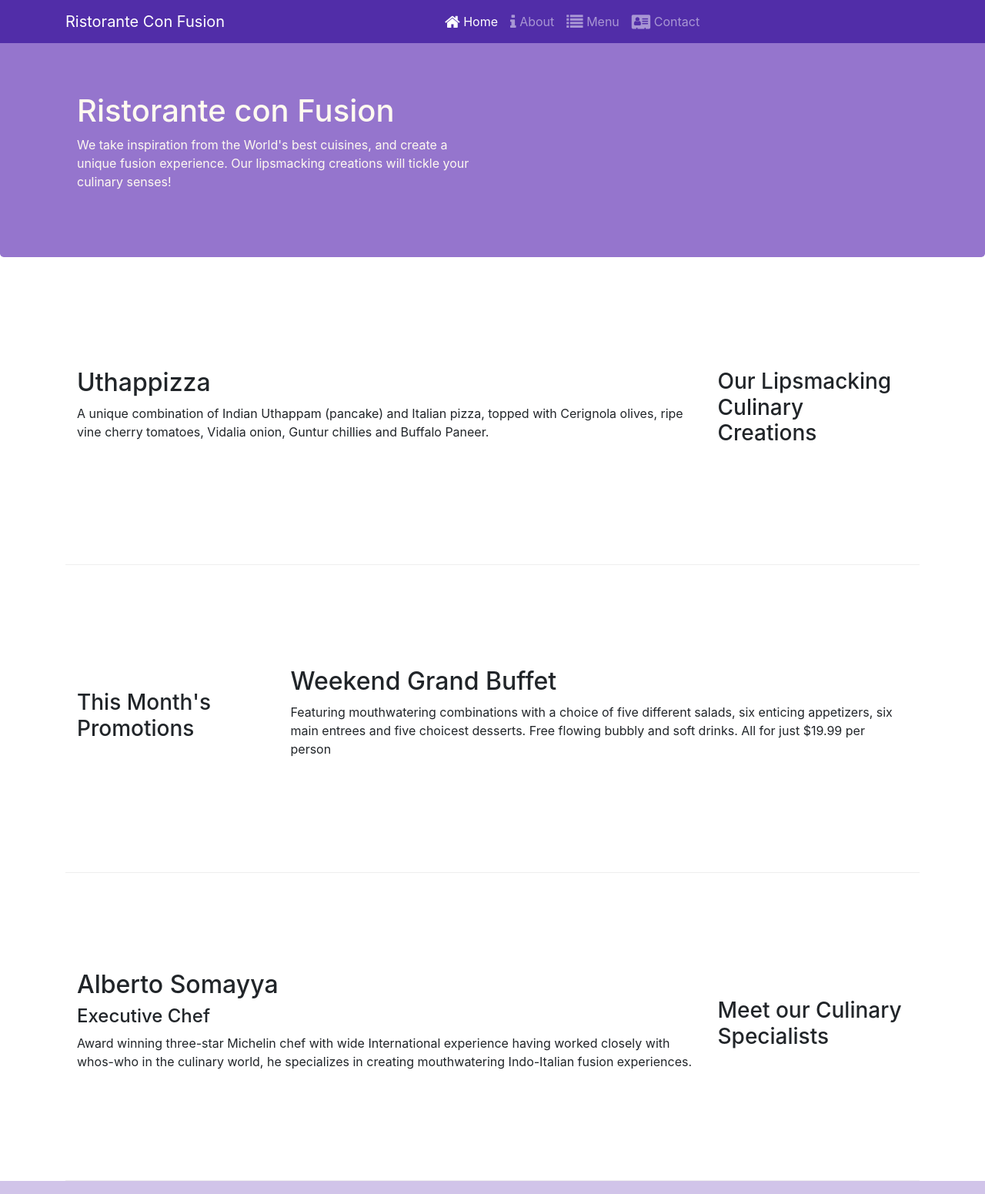
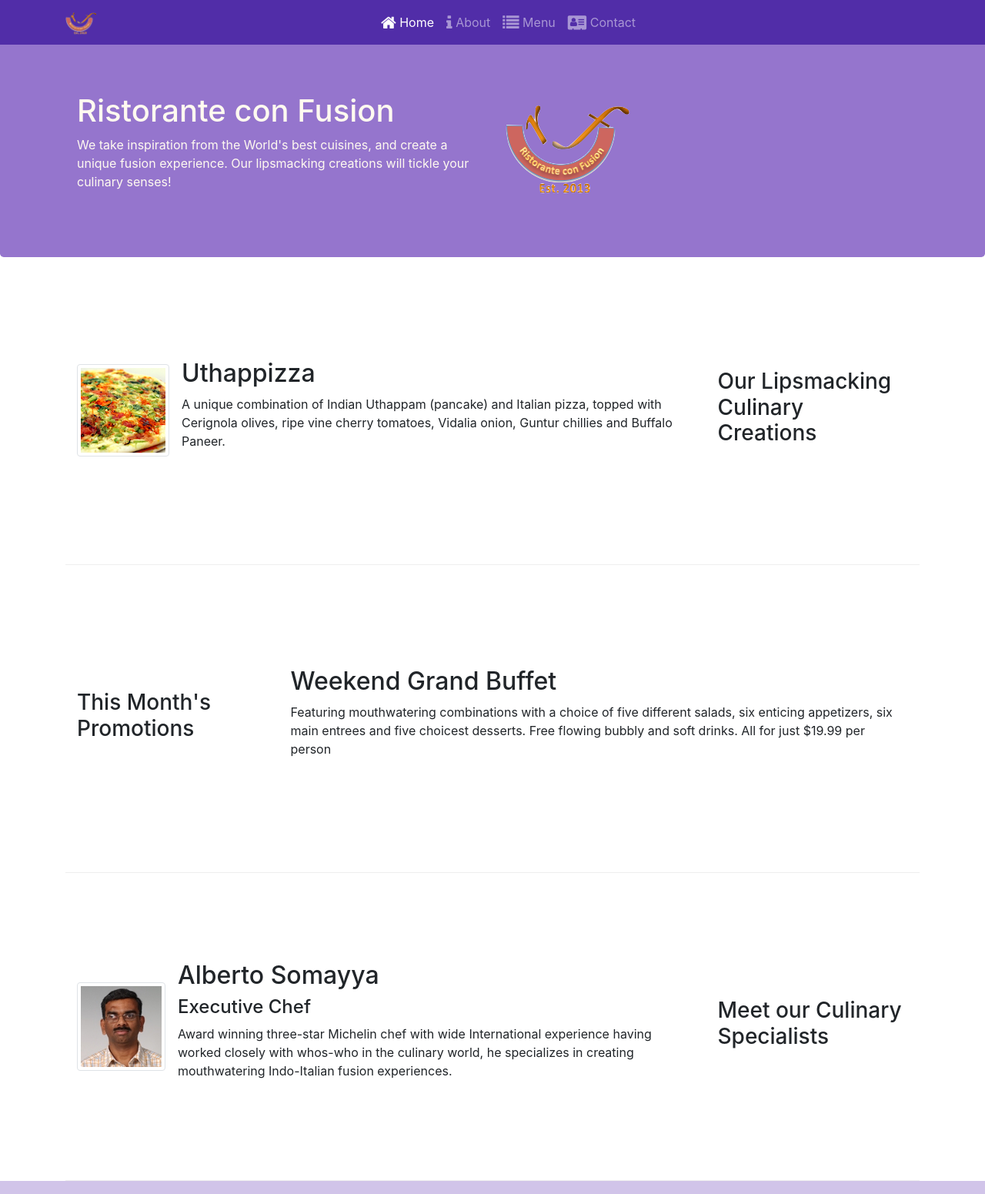
Before and after one commit to khokhriya/Bootstrap4, a website: page index.html in a window 1280 px wide. Shown: the top 1551 px of the page at 77% size. Drawn offline with nearby package versions, Linux system fonts and the light colour scheme.

Commit message:
Images and Media

```diff
--- a/index.html
+++ b/index.html
@@ -21,7 +21,7 @@
         	<button class="navbar-toggler" type="button" data-toggle="collapse" data-target="#Navbar">
                 <span class="navbar-toggler-icon"></span>
             </button>
-           <a class="navbar-brand mr-auto" href="#">Ristorante Con Fusion</a>
+           <a class="navbar-brand mr-auto" href="#"><img src="img/logo.png" height="30" width="41"></a>
                 <ul class="navbar-nav mr-auto">
                     <li class="nav-item active"><a class="nav-link" href="#"><span class="fa fa-home fa-lg"></span> Home</a></li>
                     <li class="nav-item"><a class="nav-link" href="./aboutus.html"><span class="fa fa-info fa-lg"></span> About</a></li>
@@ -39,7 +39,8 @@
                     <h1>Ristorante con Fusion</h1>
                     <p>We take inspiration from the World's best cuisines, and create a unique fusion experience. Our lipsmacking creations will tickle your culinary senses!</p>
                 </div>
-                <div class="col-12 col-sm">
+                <div class="col-12 col-sm align-self-center">
+                    <img src="img/logo.png" class="img-fluid">
                 </div>
             </div>
         </div>
@@ -51,8 +52,17 @@
                 <h3>Our Lipsmacking Culinary Creations</h3>
             </div>
             <div class="col col-sm order-sm-first col-md">
-                <h2>Uthappizza</h2>
-                <p>A unique combination of Indian Uthappam (pancake) and Italian pizza, topped with Cerignola olives, ripe vine cherry tomatoes, Vidalia onion, Guntur chillies and Buffalo Paneer.</p>
+                <div class="media">
+                    <img class="d-flex mr-3 img-thumbnail align-self-center"
+                            src="img/uthappizza.png" alt="Uthappizza">
+                    <div class="media-body">
+                        <h2 class="mt-0">Uthappizza</h2>
+                        <p class="d-none d-sm-block">A unique combination of Indian Uthappam (pancake) and
+                            Italian pizza, topped with Cerignola olives, ripe vine
+                            cherry tomatoes, Vidalia onion, Guntur chillies and
+                            Buffalo Paneer.</p>
+                    </div>
+                </div>
             </div>
         </div>
 
@@ -72,9 +82,19 @@
                 <h3>Meet our Culinary Specialists</h3>
             </div>
             <div class="col col-sm order-sm-first col-md">
-                <h2>Alberto Somayya</h2>
-                <h4>Executive Chef</h4>
-                <p>Award winning three-star Michelin chef with wide International experience having worked closely with whos-who in the culinary world, he specializes in creating mouthwatering Indo-Italian fusion experiences. </p>
+                <div class="media">
+                    <img class="d-flex mr-3 img-thumbnail align-self-center"
+                            src="img/alberto.png" alt="Alberto Somayya">
+                    <div class="media-body">
+                        <h2 class="mt-0">Alberto Somayya</h2>
+                        <h4>Executive Chef</h4>
+                        <p class="d-none d-sm-block">Award winning three-star Michelin chef with wide
+                            International experience having worked closely with
+                            whos-who in the culinary world, he specializes in
+                            creating mouthwatering Indo-Italian fusion experiences.
+                            </p>
+                    </div>
+                </div>
             </div>
         </div>
     </div>
```
Also changed, not shown: aboutus.html (+3 -2 lines), contactus.html (+3 -2 lines), img/alberto.png (added), img/buffet.png (added), img/logo.png (added), img/uthappizza.png (added).
